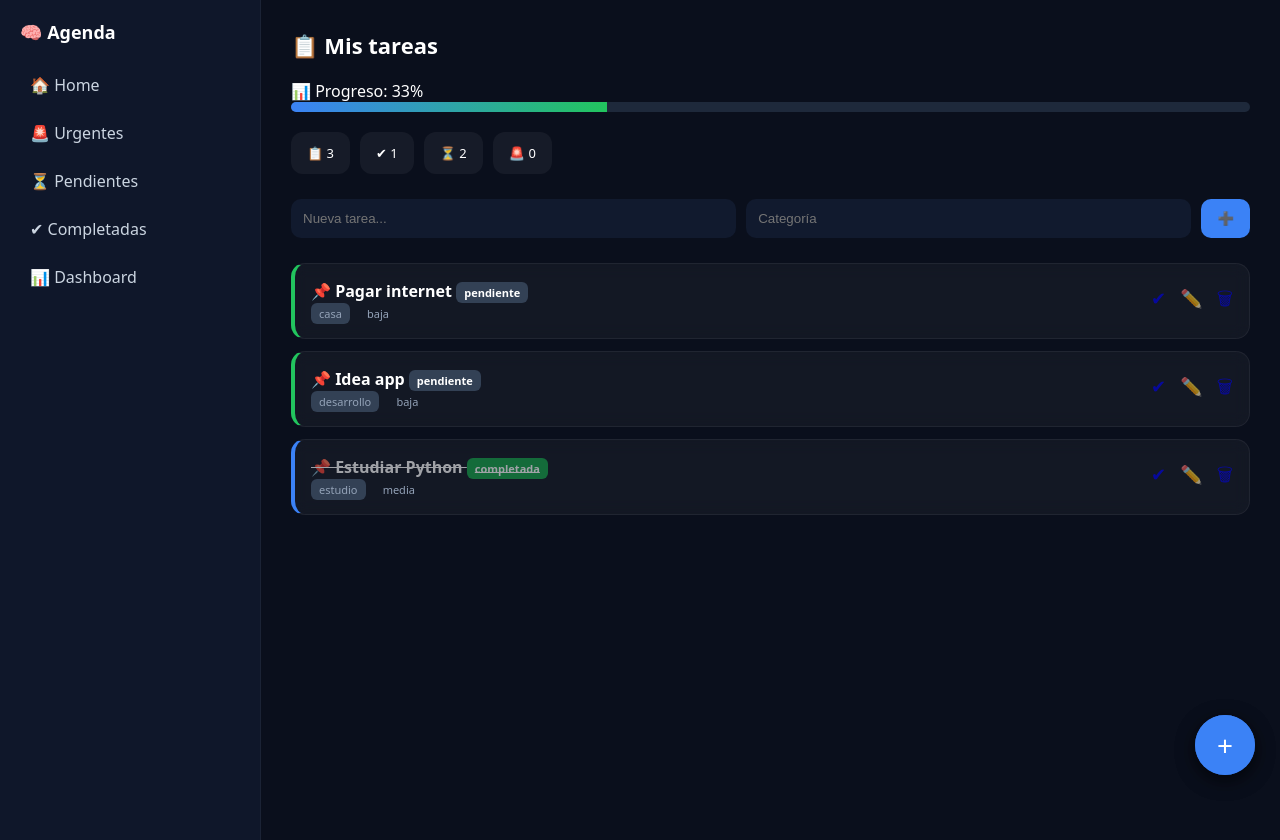
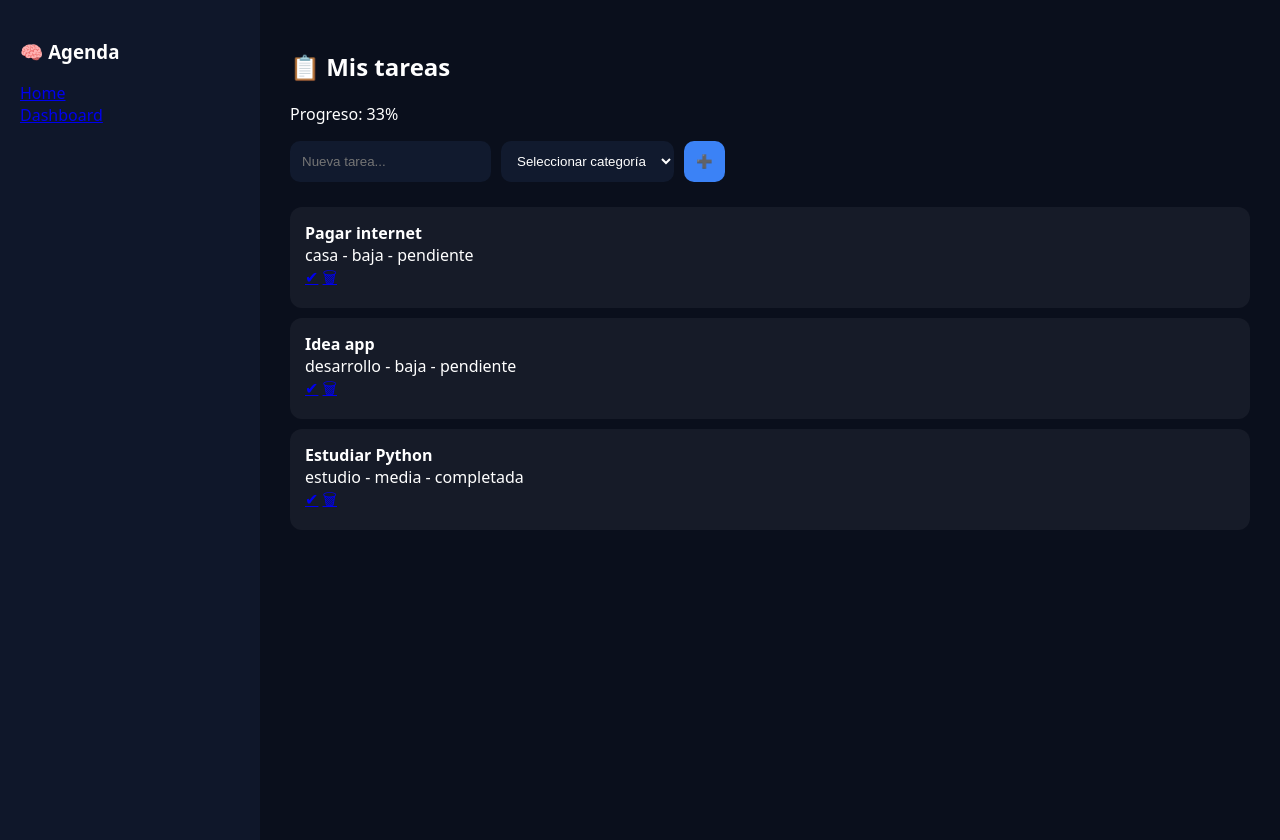
Before and after one commit to KarenGomeez/agenda-inteligente, a Flask app: page / in a window 1280 px wide. Run offline with Flask 3, Linux system fonts and the light colour scheme; data comes from the database, SQL or seed files in the repository.

Commit message:
Update index.html

```diff
--- a/templates/index.html
+++ b/templates/index.html
@@ -19,70 +19,11 @@
     background: #0f172a;
     height: 100vh;
     padding: 20px;
-            border-right: 1px solid rgba(255,255,255,0.05);
-        }
-
-        .logo {
-            font-size: 18px;
-            font-weight: bold;
-            margin-bottom: 20px;
-        }
-
-        .menu a {
-            display: block;
-            padding: 10px;
-            color: #cbd5e1;
-            text-decoration: none;
-            border-radius: 8px;
-            margin-bottom: 6px;
-        }
-
-        .menu a:hover {
-            background: rgba(255,255,255,0.08);
 }
 
 .main {
     flex: 1;
     padding: 30px;
-        }
-
-        .header {
-            font-size: 22px;
-            font-weight: bold;
-            margin-bottom: 20px;
-        }
-
-        .progress-box {
-            margin-bottom: 20px;
-        }
-
-        .progress-bar {
-            width: 100%;
-            height: 10px;
-            background: #1e293b;
-            border-radius: 10px;
-            overflow: hidden;
-        }
-
-        .progress-fill {
-            height: 10px;
-            background: linear-gradient(90deg, #3b82f6, #22c55e);
-            transition: 0.6s;
-            width: 0%;
-        }
-
-        .stats {
-            display: flex;
-            gap: 10px;
-            flex-wrap: wrap;
-            margin-bottom: 25px;
-        }
-
-        .box {
-            background: rgba(255,255,255,0.05);
-            padding: 12px 16px;
-            border-radius: 12px;
-            font-size: 13px;
 }
 
 form {
@@ -91,111 +32,27 @@
     margin-bottom: 25px;
 }
 
-        input {
+input, select {
     padding: 12px;
     border-radius: 10px;
     border: none;
     background: #111a2e;
     color: white;
-            flex: 1;
 }
 
 button {
-            padding: 12px 16px;
+    padding: 12px;
+    background: #3b82f6;
+    border: none;
     border-radius: 10px;
-            border: none;
-            background: #3b82f6;
     color: white;
-            cursor: pointer;
-        }
-
-        button:hover {
-            background: #2563eb;
 }
 
 .card {
-            background: rgba(255,255,255,0.04);
-            border: 1px solid rgba(255,255,255,0.06);
-            padding: 16px;
-            margin-bottom: 12px;
-            border-radius: 14px;
-            display: flex;
-            justify-content: space-between;
-            align-items: center;
-            transition: 0.2s;
-            backdrop-filter: blur(8px);
-        }
-
-        .card:hover {
-            transform: translateY(-3px);
-            background: rgba(255,255,255,0.06);
-        }
-
-        .title {
-            font-weight: 600;
-            font-size: 16px;
-        }
-
-        .meta {
-            font-size: 12px;
-            color: #94a3b8;
-            margin-top: 3px;
-        }
-
-        .completed {
-            text-decoration: line-through;
-            opacity: 0.6;
-        }
-
-        .badge {
-            font-size: 11px;
-            padding: 3px 8px;
-            border-radius: 6px;
-            margin-right: 6px;
-        }
-
-        .pendiente {
-            background: #334155;
-        }
-
-        .completada {
-            background: #16a34a;
-        }
-
-        .actions a {
-            margin-left: 10px;
-            text-decoration: none;
-            font-size: 18px;
-            opacity: 0.6;
-        }
-
-        .actions a:hover {
-            opacity: 1;
-        }
-
-        .urgente { border-left: 4px solid #ef4444; }
-        .alta { border-left: 4px solid #f59e0b; }
-        .media { border-left: 4px solid #3b82f6; }
-        .baja { border-left: 4px solid #22c55e; }
-
-        .fab {
-            position: fixed;
-            right: 25px;
-            bottom: 25px;
-            background: #3b82f6;
-            width: 60px;
-            height: 60px;
-            border-radius: 50%;
-            display: flex;
-            align-items: center;
-            justify-content: center;
-            font-size: 28px;
-            cursor: pointer;
-            box-shadow: 0 5px 20px rgba(0,0,0,0.4);
-        }
-
-        .fab:hover {
-            transform: scale(1.1);
+    background: rgba(255,255,255,0.05);
+    padding: 15px;
+    border-radius: 12px;
+    margin-bottom: 10px;
 }
 </style>
 </head>
@@ -203,98 +60,47 @@
 <body>
 
 <div class="sidebar">
-    <div class="logo">🧠 Agenda</div>
-
-    <div class="menu">
-        <a href="/">🏠 Home</a>
-        <a href="/?filter=urgent">🚨 Urgentes</a>
-        <a href="/?filter=pending">⏳ Pendientes</a>
-        <a href="/?filter=completed">✔ Completadas</a>
-        <a href="/chart">📊 Dashboard</a>
-    </div>
+    <h3>🧠 Agenda</h3>
+    <a href="/">Home</a><br>
+    <a href="/chart">Dashboard</a>
 </div>
 
 <div class="main">
 
-    <div class="header">📋 Mis tareas</div>
+<h2>📋 Mis tareas</h2>
 
-    <div class="progress-box">
-        <div>📊 Progreso: {{ progress }}%</div>
-        <div class="progress-bar">
-            <div class="progress-fill" data-progress="{{ progress }}"></div>
-        </div>
-    </div>
-
-    <div class="stats">
-        <div class="box">📋 {{ total }}</div>
-        <div class="box">✔ {{ completed }}</div>
-        <div class="box">⏳ {{ pending }}</div>
-        <div class="box">🚨 {{ urgent }}</div>
-    </div>
+<p>Progreso: {{ progress }}%</p>
 
 <!-- FORM -->
 <form action="/add" method="POST">
+
     <input name="title" placeholder="Nueva tarea..." required>
 
-        <input name="category" list="categories" placeholder="Categoría">
-
-        <datalist id="categories">
+    <!-- ✅ DROPDOWN REAL -->
+    <select name="category" required>
+        <option value="">Seleccionar categoría</option>
         {% for c in categories %}
-                <option value="{{ c }}"></option>
+            <option value="{{ c }}">{{ c }}</option>
         {% endfor %}
-        </datalist>
+    </select>
 
     <button type="submit">➕</button>
 </form>
 
 <!-- TASKS -->
-    {% if tasks %}
 {% for t in tasks %}
-        <div class="card {{ t[5] }}">
+<div class="card">
+    <b>{{ t[1] }}</b><br>
+    {{ t[3] }} - {{ t[5] }} - {{ t[7] }}
 
     <div>
-                <div class="title {% if t[7]=='completada' %}completed{% endif %}">
-                    📌 {{ t[1] }}
-                    <span class="badge {{ t[7] }}">{{ t[7] }}</span>
-                </div>
-
-                <div class="meta">
-                    <span class="badge pendiente">{{ t[3] }}</span>
-                    <span class="badge">{{ t[5] }}</span>
+        <a href="/complete/{{ t[0] }}">✔</a>
+        <a href="/delete/{{ t[0] }}">🗑</a>
     </div>
 </div>
-
-            <div class="actions">
-                <a href="/complete/{{ t[0] }}">✔</a>
-                <a href="/edit/{{ t[0] }}">✏️</a>
-                <a href="/delete/{{ t[0] }}">🗑</a>
-            </div>
-
-        </div>
 {% endfor %}
-    {% else %}
-        <p style="opacity:0.6;">No hay tareas aún 🚀</p>
-    {% endif %}
 
 </div>
 
-<div class="fab">+</div>
-
-<script>
-    // barra progreso
-    const bar = document.querySelector(".progress-fill");
-    const progress = bar.getAttribute("data-progress");
-    bar.style.width = progress + "%";
-
-    // botón flotante
-    document.querySelector(".fab").onclick = () => {
-        document.querySelector("input[name='title']").focus();
-    };
-</script>
-
 </body>
 </html>
-<div class="fab">+</div>
-
-</body>
-</html>
```
Lines whose indentation alone changed are shown as unchanged.
